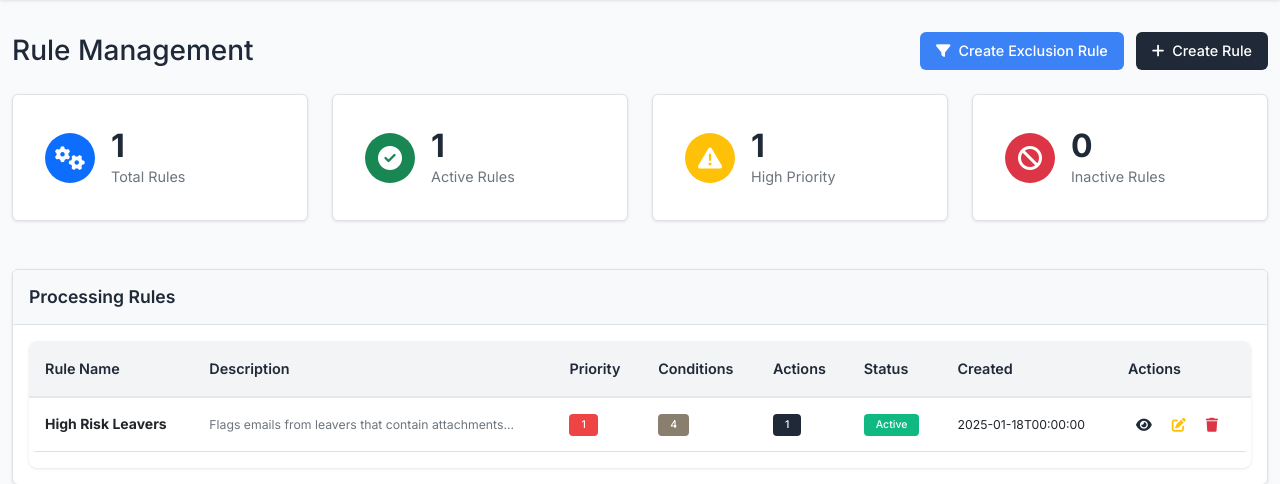
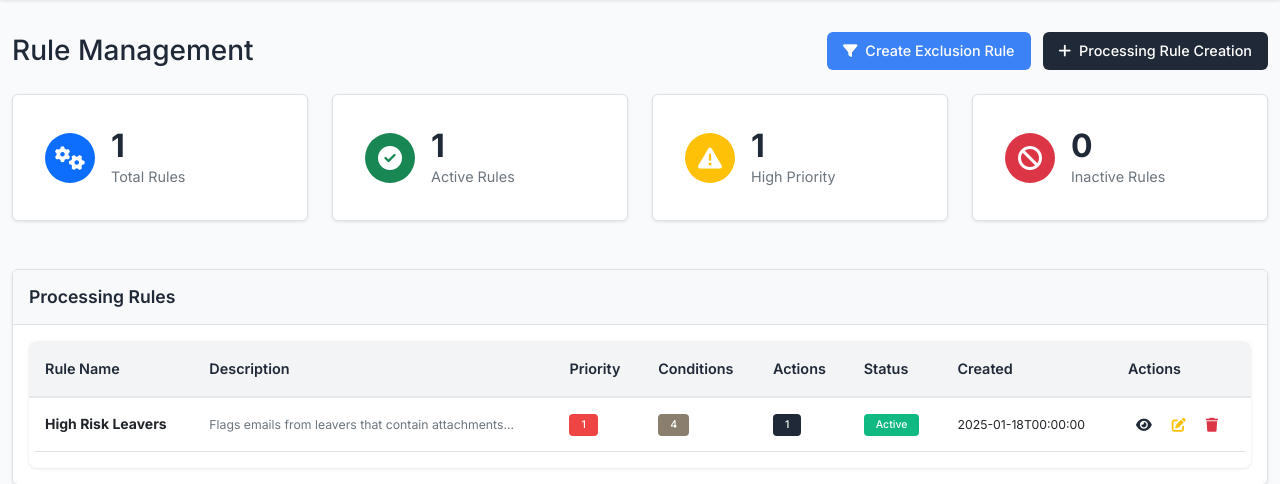
Before and after one commit to Rudolph001/Email_Guardian, a Flask app: page /rules in a window 1280 px wide. Shown: the part 80-564 px from the top of the page. Run offline with Flask 3, Linux system fonts and the light colour scheme; some libraries are stand-ins or nearby versions.

Commit message:
Assistant checkpoint: Fix create rule functionality and rename button
Assistant generated file changes:
- templates/rules.html: Fix create rule functionality and rename button, Fix form submission in create rule modal, Update no rules message button text, Add new submitCreateRule function and fix form submission

---

User prompt:

are not able to create e new Processing Rules the button create rule gives error also rename the button to Processing rule creation

Replit-Commit-Author: Assistant
Replit-Commit-Session-Id: b53d68d7-f5f4-4605-9d7c-2f03a94a987c

```diff
--- a/templates/rules.html
+++ b/templates/rules.html
@@ -12,7 +12,7 @@
                     <i class="fas fa-filter me-2"></i>Create Exclusion Rule
                 </button>
                 <button class="btn btn-primary" onclick="createRule()">
-                    <i class="fas fa-plus me-2"></i>Create Rule
+                    <i class="fas fa-plus me-2"></i>Processing Rule Creation
                 </button>
             </div>
         </div>
@@ -182,7 +182,7 @@
                         <h5>No Rules Configured</h5>
                         <p class="text-muted">Create your first rule to start automated email processing.</p>
                         <button class="btn btn-primary" onclick="createRule()">
-                            <i class="fas fa-plus me-2"></i>Create First Rule
+                            <i class="fas fa-plus me-2"></i>Create First Processing Rule
                         </button>
                     </div>
                 {% endif %}
@@ -914,7 +914,7 @@ function showAlert(message, type) {
                 </div>
                 <div class="modal-footer">
                     <button type="button" class="btn btn-secondary" data-bs-dismiss="modal">Cancel</button>
-                    <button type="submit" class="btn btn-primary" onclick="buildRuleData()">Create Rule</button>
+                    <button type="button" class="btn btn-primary" onclick="submitCreateRule()">Create Rule</button>
                 </div>
             </form>
         </div>
@@ -1327,6 +1327,29 @@ function buildRuleData() {
     document.getElementById('actions').value = JSON.stringify(actions);
 }
 
+function submitCreateRule() {
+    // Build the rule data first
+    buildRuleData();
+
+    // Validate that we have at least one condition and one action
+    const conditions = JSON.parse(document.getElementById('conditions').value);
+    const actions = JSON.parse(document.getElementById('actions').value);
+
+    if (conditions.length === 0) {
+        alert('Please add at least one condition to the rule.');
+        return;
+    }
+
+    if (actions.length === 0) {
+        alert('Please add at least one action to the rule.');
+        return;
+    }
+
+    // Submit the form
+    const form = document.querySelector('#createRuleModal form');
+    form.submit();
+}
+
 function viewRuleFromData(button) {
     try {
         const id = button.dataset.ruleId;
```
